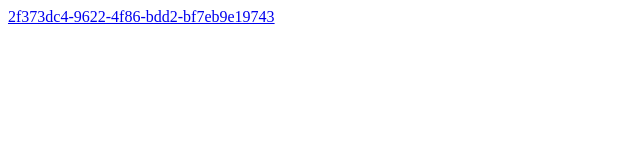
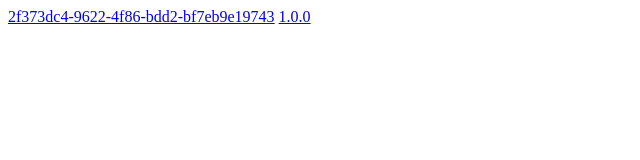
Before and after one commit to dkosteck/dkosteck.github.io, a plain HTML site: page sriov/multiple-vf-creation-with-mac-dpdk/index.html in a window 1280 px wide. Shown: the full height of the page, 0-640 px from the left. Drawn offline with Linux system fonts and the light colour scheme.

Commit message:
Adding example of tag

```diff
--- a/sriov/multiple-vf-creation-with-mac-dpdk/index.html
+++ b/sriov/multiple-vf-creation-with-mac-dpdk/index.html
@@ -1 +1,2 @@
 <a href="https://github.com/redhat-partner-solutions/rhel-sriov-test/tree/7feae26aaf16b51d52ffe9ac083664d20039acc6/sriov/tests/SR_IOV_MultipleVFCreation_withMAC_DPDK">2f373dc4-9622-4f86-bdd2-bf7eb9e19743</a>
+<a href="https://github.com/redhat-partner-solutions/rhel-sriov-test/tree/7feae26aaf16b51d52ffe9ac083664d20039acc6/sriov/tests/SR_IOV_MultipleVFCreation_withMAC_DPDK">1.0.0</a>
```
